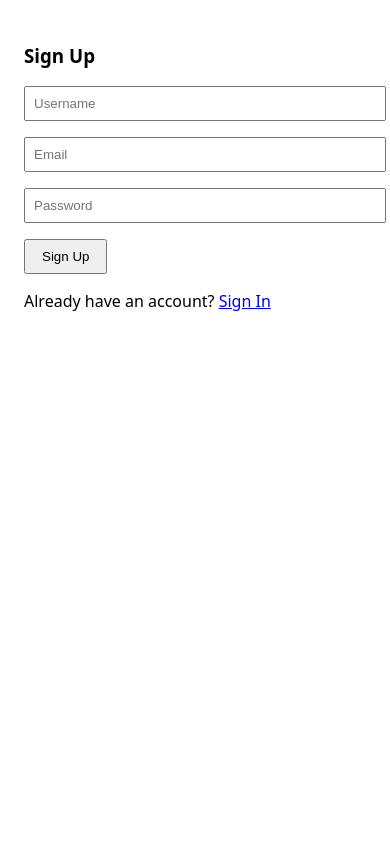
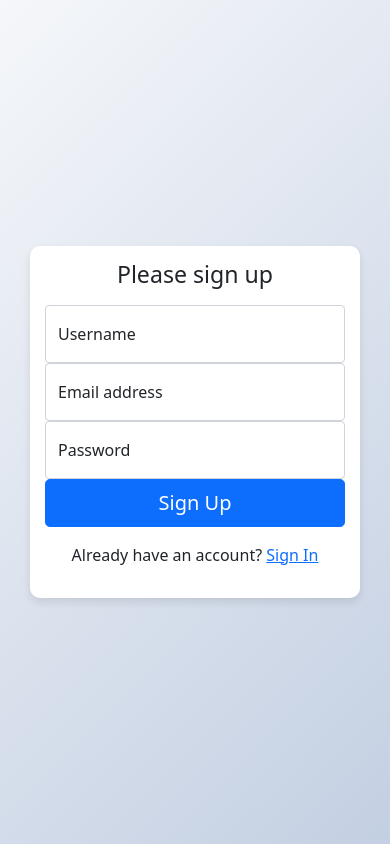
Before and after one commit to qedir314/real-time-chat-app, a FastAPI app: page /signup in a window 390 px wide. Run offline with FastAPI, Linux system fonts and the light colour scheme.

Commit message:
Improve UI using CSS

```diff
--- /dev/null
+++ b/static/style.css
@@ -0,0 +1,60 @@
+body {
+    font-family: system-ui, -apple-system, "Segoe UI", Roboto, "Helvetica Neue", Arial;
+    background: linear-gradient(135deg, #f5f7fa 0%, #c3cfe2 100%);
+    background-attachment: fixed;
+}
+
+#sidebar {
+    background-color: #ffffff;
+    border-right: 1px solid #dee2e6;
+    padding: 1rem;
+    height: 100vh;
+}
+
+#mainContent {
+    padding: 1rem;
+}
+
+#log {
+    white-space: pre-wrap;
+    background: #ffffff;
+    border: 1px solid #dee2e6;
+    border-radius: 6px;
+    max-height: 60vh;
+    overflow: auto;
+    padding: 1rem;
+}
+
+#typingStatus {
+    font-style: italic;
+    color: #6c757d;
+    font-size: 0.9rem;
+    min-height: 1.2rem;
+}
+
+.room-btn {
+    display: block;
+    width: 100%;
+    text-align: left;
+    margin-bottom: 0.5rem;
+}
+
+.room-history-label {
+    font-weight: bold;
+    margin-bottom: 1rem;
+}
+
+code {
+    background: #e9ecef;
+    padding: 2px 6px;
+    border-radius: 3px;
+    font-size: 0.9em;
+}
+
+.bot-message {
+    background: #e3f2fd;
+    padding: 8px;
+    margin: 4px 0;
+    border-left: 3px solid #2196f3;
+    border-radius: 4px;
+}
--- a/templates/signup.html
+++ b/templates/signup.html
@@ -1,24 +1,46 @@
 <!doctype html>
-<html>
-  <head>
+<html lang="en">
+<head>
     <meta charset="utf-8" />
     <title>Sign Up</title>
+    <link href="https://cdn.jsdelivr.net/npm/bootstrap@5.1.3/dist/css/bootstrap.min.css" rel="stylesheet">
+    <link rel="stylesheet" href="/static/style.css">
     <style>
-      body { font-family: system-ui, -apple-system, "Segoe UI", Roboto, "Helvetica Neue", Arial; padding: 1rem; }
-      .container { max-width: 400px; margin: 0 auto; }
-      input { display: block; width: 100%; padding: 0.5rem; margin-bottom: 1rem; }
-      button { padding: 0.5rem 1rem; }
+      body {
+        display: flex;
+        align-items: center;
+        justify-content: center;
+        height: 100vh;
+      }
+      .form-signup {
+        width: 100%;
+        max-width: 330px;
+        padding: 15px;
+        margin: auto;
+        background: #ffffff;
+        border-radius: 10px;
+        box-shadow: 0 4px 8px rgba(0,0,0,0.1);
+      }
     </style>
-  </head>
-  <body>
-    <div class="container">
-      <h3>Sign Up</h3>
-      <input id="username" placeholder="Username" />
-      <input id="email" type="email" placeholder="Email" />
-      <input id="password" type="password" placeholder="Password" />
-      <button id="signupBtn">Sign Up</button>
-      <p>Already have an account? <a href="/signin">Sign In</a></p>
+</head>
+<body>
+    <div class="form-signup text-center">
+      <h1 class="h3 mb-3 fw-normal">Please sign up</h1>
+      <div class="form-floating">
+        <input type="text" class="form-control" id="username" placeholder="Username">
+        <label for="username">Username</label>
+      </div>
+      <div class="form-floating">
+        <input type="email" class="form-control" id="email" placeholder="name@example.com">
+        <label for="email">Email address</label>
+      </div>
+      <div class="form-floating">
+        <input type="password" class="form-control" id="password" placeholder="Password">
+        <label for="password">Password</label>
+      </div>
+      <button class="w-100 btn btn-lg btn-primary" id="signupBtn">Sign Up</button>
+      <p class="mt-3">Already have an account? <a href="/signin">Sign In</a></p>
     </div>
     <script src="/static/auth.js"></script>
-  </body>
+</body>
 </html>
```
Also changed, not shown: static/script.js (+6 -14 lines), templates/index.html (+36 -33 lines), templates/signin.html (+34 -15 lines).
